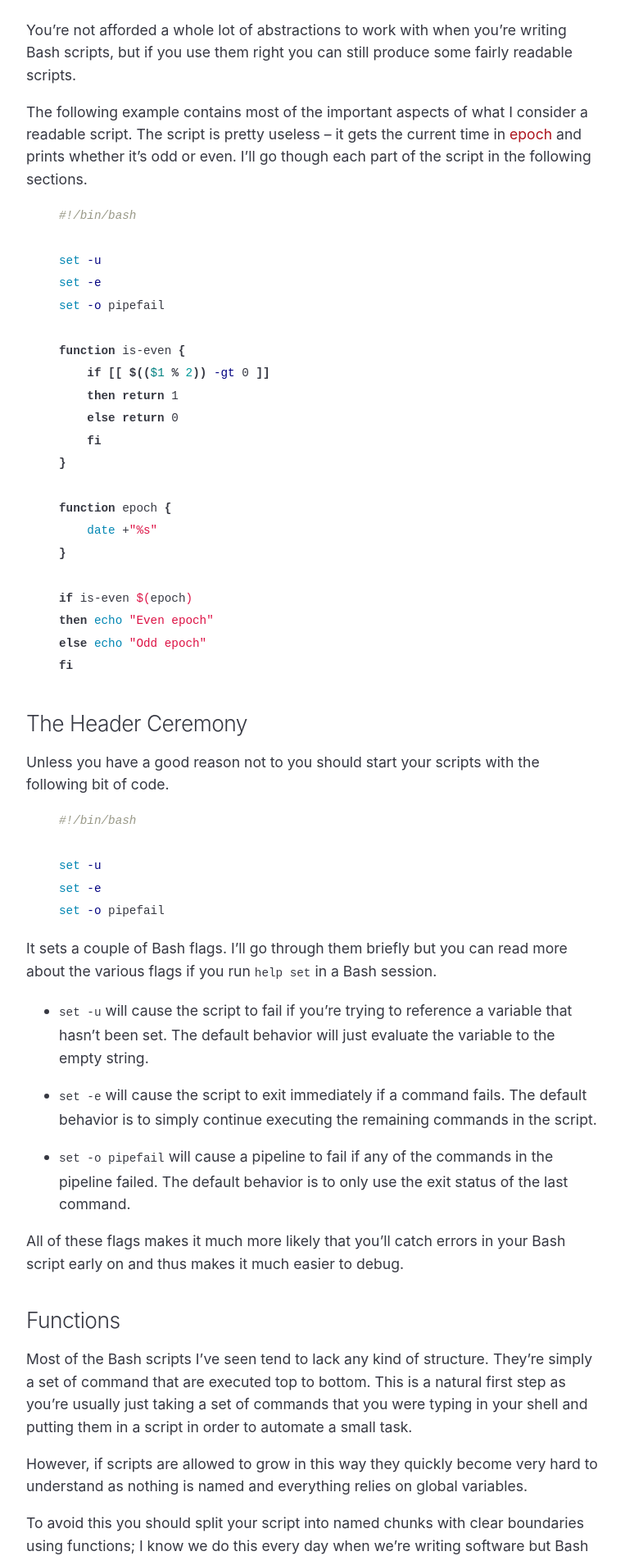
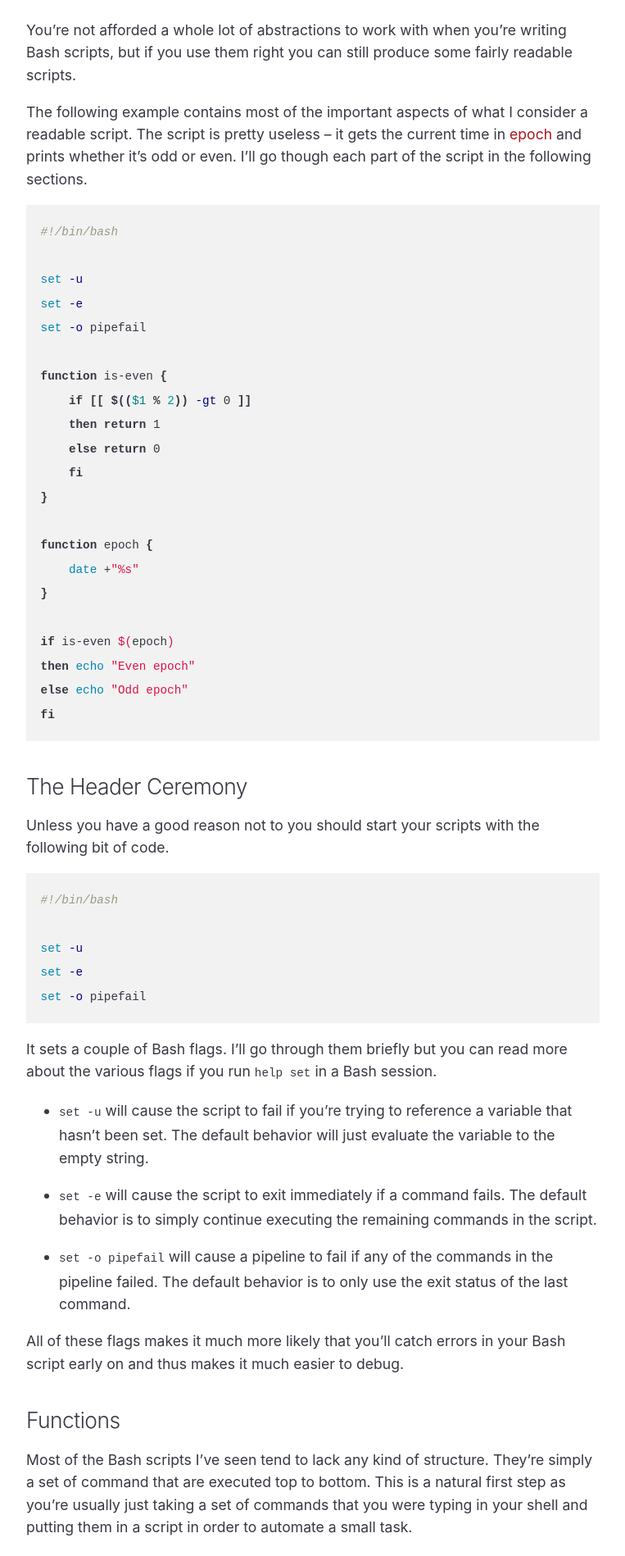
Before and after one commit to mads-hartmann/blog.mads-hartmann.com, a Jekyll site: the page built from _posts/2017-06-25-writing-readable-bash-scripts.md, in a window 1280 px wide. Shown: the part 475-2373 px from the top of the page at 82% size, without its empty margins (258-1021 px from the left). Built offline with Jekyll 4.4.1, drawn with Linux system fonts in a browser that asks for light colours; nearby versions of some CDN libraries; comment, search, counter and statistics services are not loaded.

Commit message:
Don't use rogue right now

````diff
--- a/_posts/2017-06-25-writing-readable-bash-scripts.md
+++ b/_posts/2017-06-25-writing-readable-bash-scripts.md
@@ -21,7 +21,7 @@ a readable script. The script is pretty useless -- it gets the current time in
 [epoch][epoch] and prints whether it's odd or even. I'll go though each part of
 the script in the following sections.
 
-{% highlight bash %}
+```bash
 #!/bin/bash
 
 set -u
@@ -43,20 +43,20 @@ if is-even $(epoch)
 then echo "Even epoch"
 else echo "Odd epoch"
 fi
-{% endhighlight %}
+```
 
 ## The Header Ceremony
 
 Unless you have a good reason not to you should start your scripts with the
 following bit of code.
 
-{% highlight bash %}
+```bash
 #!/bin/bash
 
 set -u
 set -e
 set -o pipefail
-{% endhighlight %}
+```
 
 It sets a couple of Bash flags. I'll go through them briefly but you can read
 more about the various flags if you run `help set` in a Bash session.
@@ -96,23 +96,23 @@ compliant and the other is Bash specific. I prefer to use the Bash specific one
 as I usually don't care about POSIX compliance -- I'm writing scripts that will
 always be executed by Bash.
 
-{% highlight bash %}
+```bash
 function my-function {
     local message=$1
     echo "Hello ${message}"
 }
 
 my-function "World"
-{% endhighlight %}
+```
 
 Arguments are positional and are accessed through `$1, $2 ... $n`. Functions are
 invoked by name and arguments are separated by spaces. If you want to capture the
 output of a function in a variable you should execute it in a subshell like this
 
-{% highlight bash %}
+```bash
 message=$(my-function "World")
 echo ${message}
-{% endhighlight %}
+```
 
 The use of `local` means that the variable is restricted to the scope of the
 function; this helps reduce the global state of the script. One thing to keep in
@@ -121,13 +121,13 @@ If `myprogram abc` exists with an error code it wont propagate to your script as
 it's caught by the local assignment. In these cases you unfortunately have to spit
 your declaration and assignment into two separate commands.
 
-{% highlight bash %}
+```bash
 function my-function {
     local number
     number=$(command-that-might-fail)
     echo "Number is ${number}"
 }
-{% endhighlight %}
+```
 
 ## Readable if expressions
 
@@ -136,7 +136,7 @@ To mitigate this I like to separate the boolean expressions into their own
 functions that use `return` to explicitly set the exit status (`help return`
 for more info).
 
-{% highlight bash %}
+```bash
 function branch-name {
     git rev-parse --abbrev-ref HEAD
 }
@@ -159,7 +159,7 @@ if is-on-staging || is-on-master
 then echo "Deploy"
 else echo "Skipping deploy"
 fi
-{% endhighlight %}
+```
 
 This does tend generate a few more lines of code but it's worth it in my
 opinion. The only thing to keep in mind is that `0` means `true` and 1 and
````
